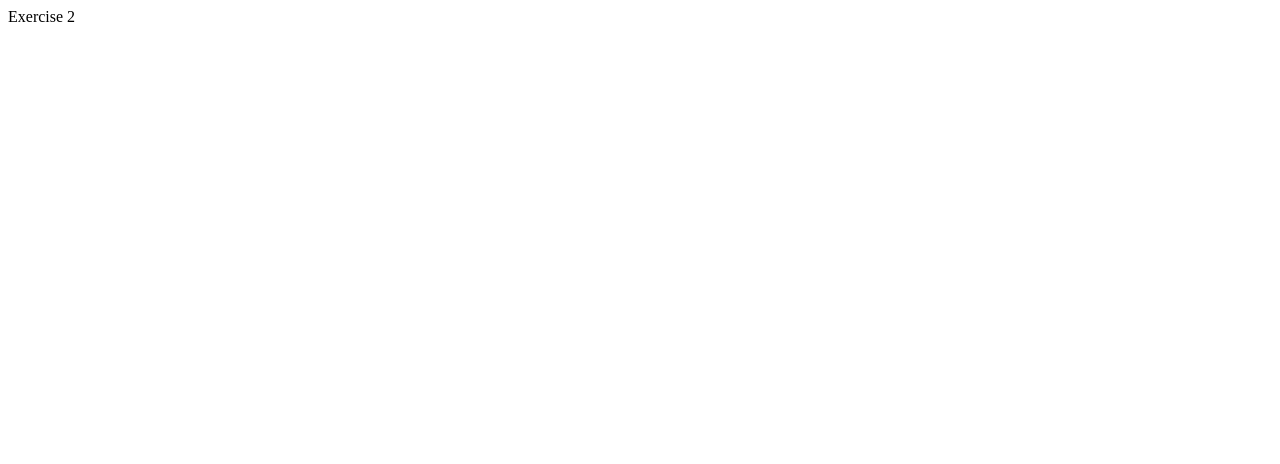
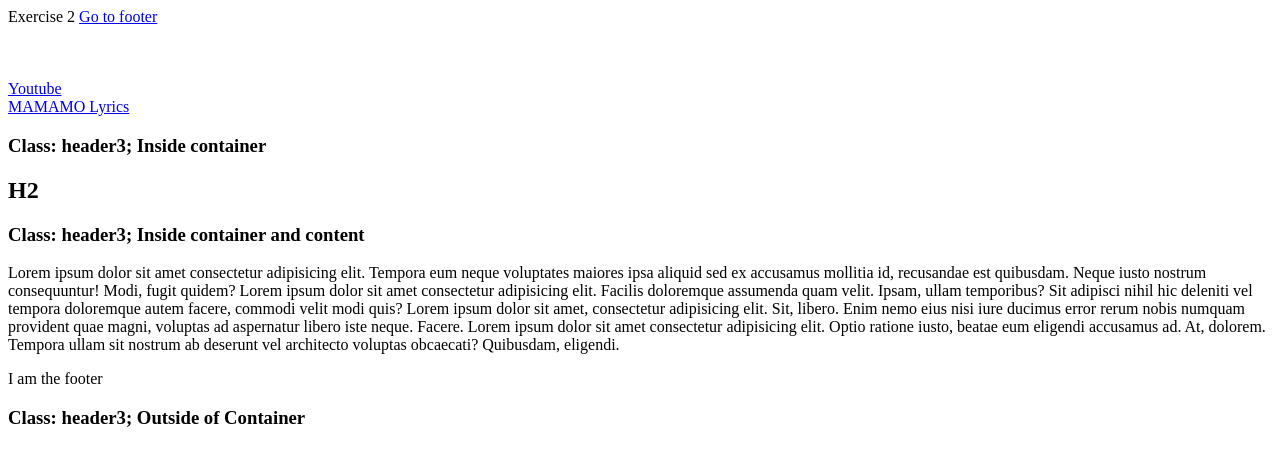
Before and after one commit to CMSC-100-2S-AY2024-2025/exer-01-html-and-css-sophiauntalan, a plain HTML site: page index.html in a window 1280 px wide. Drawn offline with Linux system fonts and the light colour scheme.

Commit message:
Changes in index content

```diff
--- a/index.html
+++ b/index.html
@@ -1 +1,35 @@
 Exercise 2
+<!DOCTYPE html>
+<html lang="en">
+
+<head>
+    <link rel="stylesheet" href="./selectors.css">
+    <title>Mamamo Title</title>
+</head>
+
+<body>
+    <a href="#footer">Go to footer</a>
+    <br><br><br><br>
+    <a href="https://www.youtube.com/">Youtube</a>
+    <br>
+    <a href="./YOUR_FILE.html">MAMAMO Lyrics</a>
+    <div class="container">
+        <h3 class="header3">Class: header3; Inside container</h3>
+        <div class="content">
+            <h2>H2</h2>
+            <h3 class="header3">Class: header3; Inside container and content</h3>
+        </div>
+    </div>
+    <p>Lorem ipsum dolor sit amet consectetur adipisicing elit. Tempora eum neque voluptates maiores ipsa aliquid sed ex
+        accusamus mollitia id, recusandae est quibusdam. Neque iusto nostrum consequuntur! Modi, fugit quidem? Lorem
+        ipsum dolor sit amet consectetur adipisicing elit. Facilis doloremque assumenda quam velit. Ipsam, ullam
+        temporibus? Sit adipisci nihil hic deleniti vel tempora doloremque autem facere, commodi velit modi quis? Lorem
+        ipsum dolor sit amet, consectetur adipisicing elit. Sit, libero. Enim nemo eius nisi iure ducimus error rerum
+        nobis numquam provident quae magni, voluptas ad aspernatur libero iste neque. Facere. Lorem ipsum dolor sit amet
+        consectetur adipisicing elit. Optio ratione iusto, beatae eum eligendi accusamus ad. At, dolorem. Tempora ullam
+        sit nostrum ab deserunt vel architecto voluptas obcaecati? Quibusdam, eligendi.</p>
+    <div id="footer">I am the footer</div>
+    <h3 class="header3">Class: header3; Outside of Container</h3>
+</body>
+
+</html>
```
